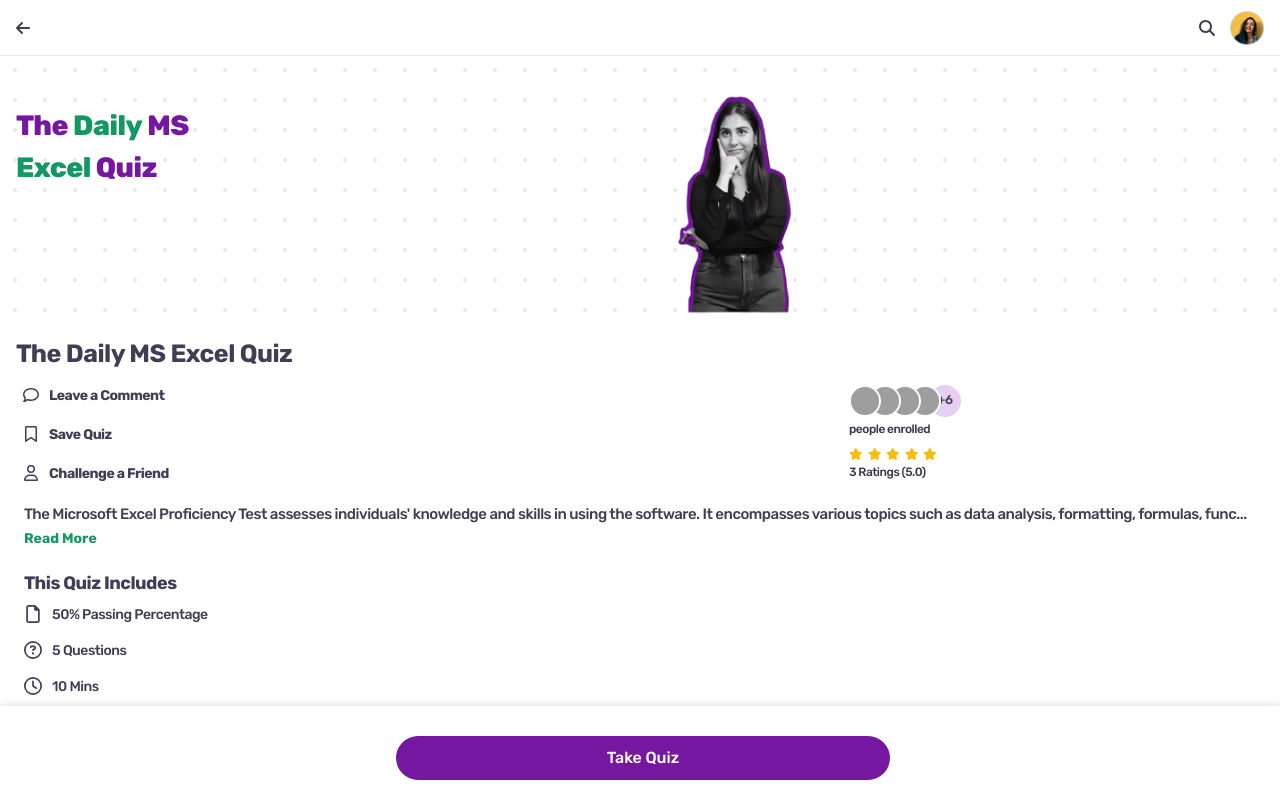
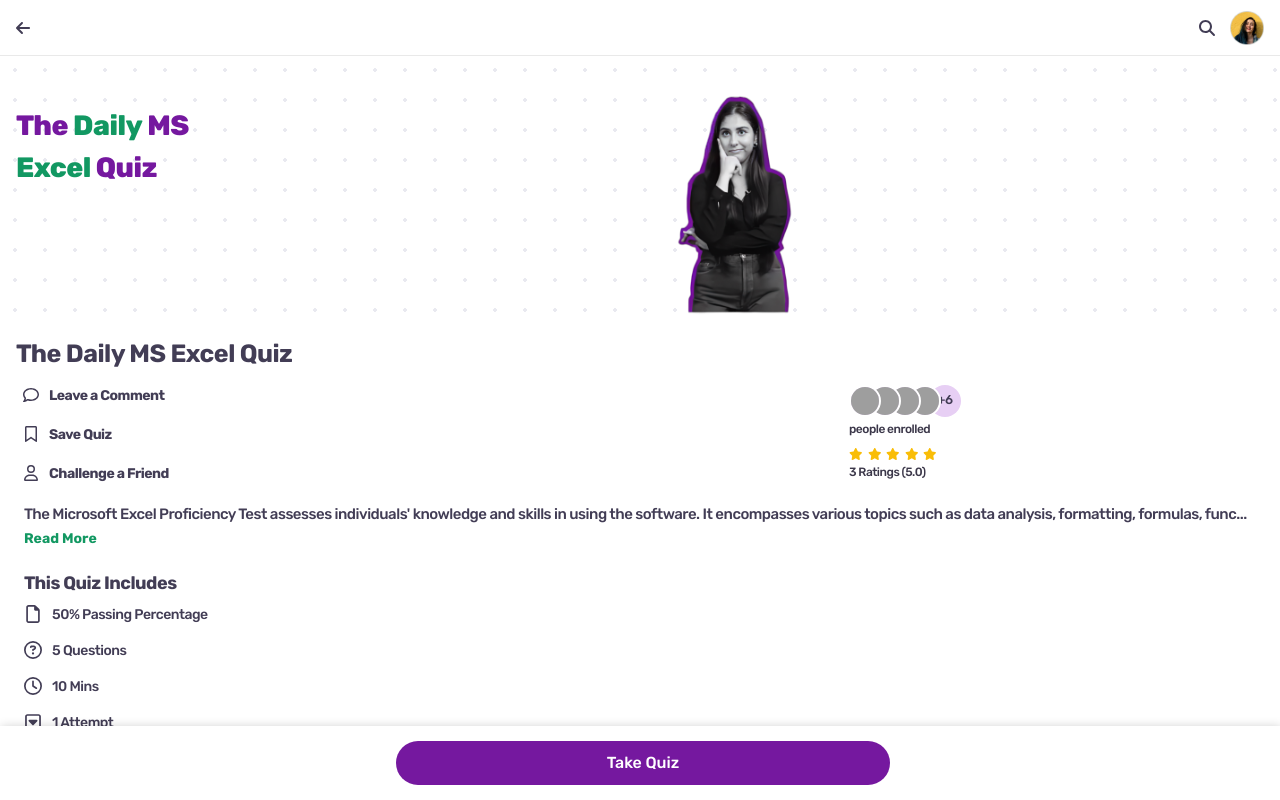
Before and after one commit to NavasMuhammed/Merchify, a React (Vite) app: page / in a window 1280 px wide. Shown: the top 800 px of the page. Built offline with nearby package versions, Linux system fonts and the light colour scheme; grey boxes are pictures that could not be loaded.

Commit message:
fix: footer

```diff
--- a/src/components/footer/footer.scss
+++ b/src/components/footer/footer.scss
@@ -1,5 +1,5 @@
 .footer-container {
-    padding: 15px 20px 20px 26px;
+    padding: 0px 20px 15px 26px;
     position: fixed;
     inset: 0px;
     top: auto;
```
